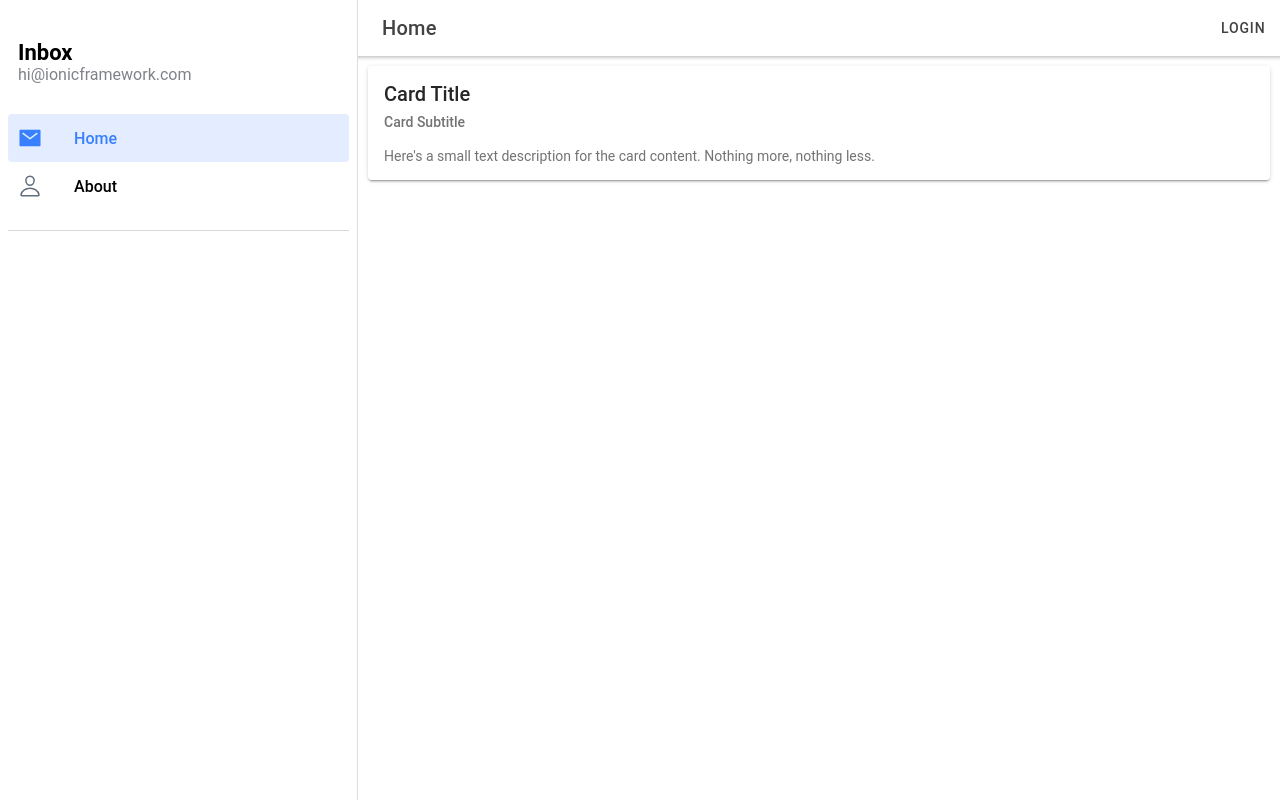
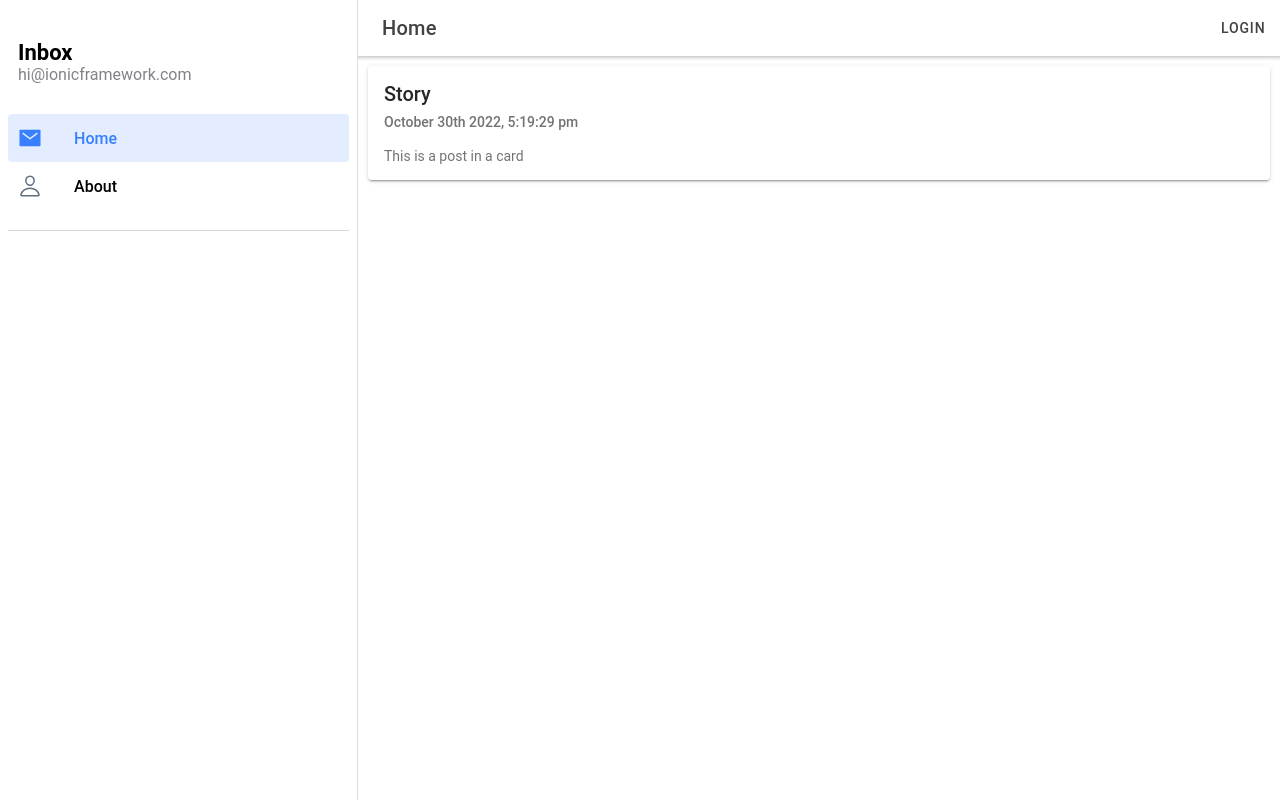
Before and after one commit to anker12/ionicTestApp, a React (Create React App) app: page /home in a window 1280 px wide. Built offline with nearby package versions, Linux system fonts and the light colour scheme.

Commit message:
changed card 'data'

```diff
--- a/package.json
+++ b/package.json
@@ -20,6 +20,7 @@
     "@types/react-router": "^5.1.11",
     "@types/react-router-dom": "^5.1.7",
     "ionicons": "^6.0.3",
+    "moment": "^2.29.4",
     "react": "^18.2.0",
     "react-dom": "^18.2.0",
     "react-router": "^5.2.0",
--- a/src/pages/HomeScreen.tsx
+++ b/src/pages/HomeScreen.tsx
@@ -1,5 +1,6 @@
 import { IonCard, IonCardContent, IonCardHeader, IonCardSubtitle, IonCardTitle } from "@ionic/react";
 import TopBar from "../components/TopBar";
+import moment from 'moment'
 
 const HomeScreen: React.FC  = () => {
     return (
@@ -8,12 +9,14 @@ const HomeScreen: React.FC  = () => {
             <TopBar title='Home'/>
             <IonCard>
                 <IonCardHeader>
-                    <IonCardTitle>Card Title</IonCardTitle>
-                    <IonCardSubtitle>Card Subtitle</IonCardSubtitle>
+                    <IonCardTitle>Story</IonCardTitle>
+                    <IonCardSubtitle>
+                        {moment().format('MMMM Do YYYY, h:mm:ss a')}
+                    </IonCardSubtitle>
                 </IonCardHeader>
 
                 <IonCardContent>
-                    Here's a small text description for the card content. Nothing more, nothing less.
+                    This is a post in a card
                 </IonCardContent>
             </IonCard>
         </>
```
Also changed, not shown: 1 other file (tests, documents, lock files or other folders).
